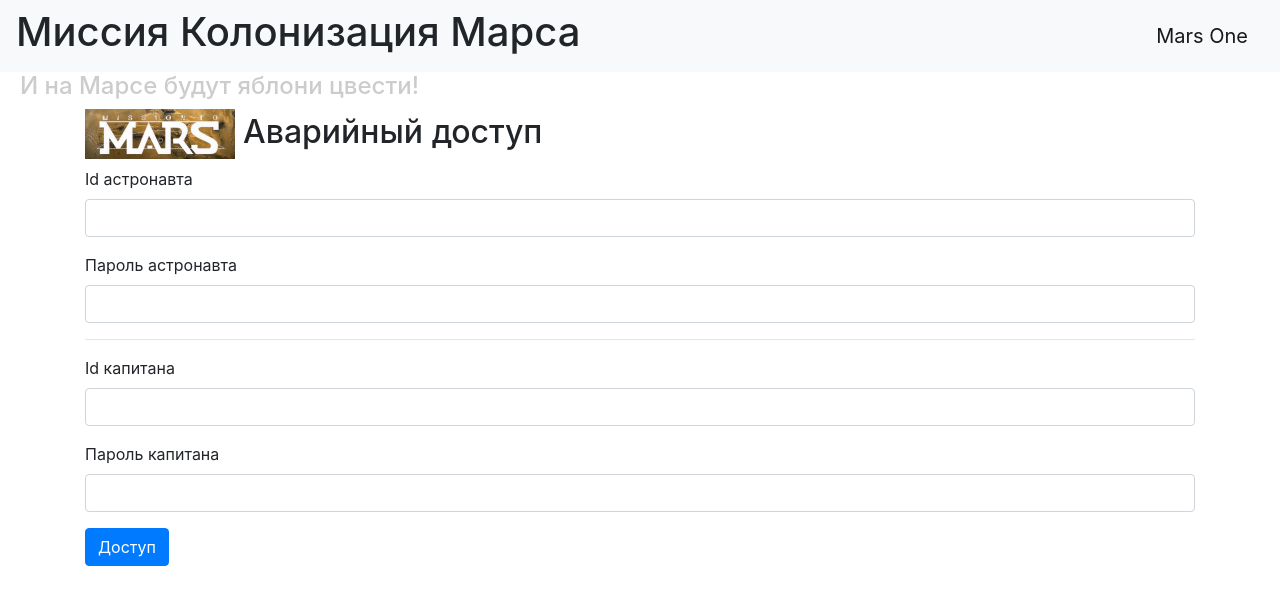
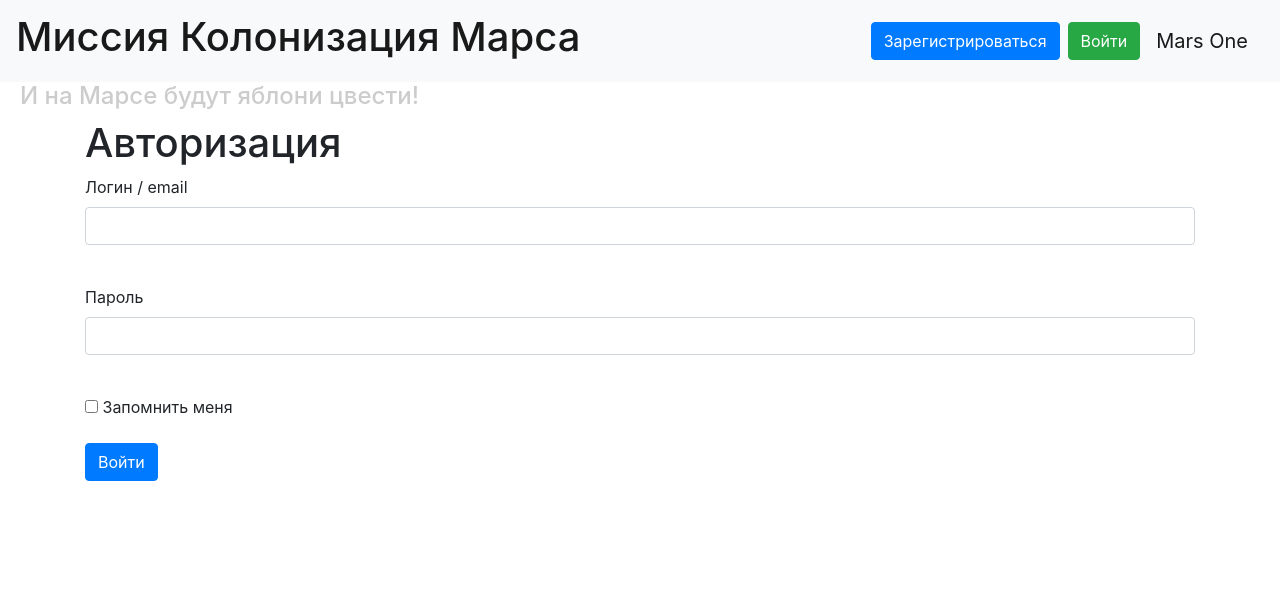
Before and after one commit to asaldele1/mars, a Flask app: page /login in a window 1280 px wide. Shown: the top 605 px of the page. Run offline with Flask 3, Linux system fonts and the light colour scheme; some libraries are stand-ins or nearby versions.

Commit message:
Форма авторизации пользователя

```diff
--- a/app.py
+++ b/app.py
@@ -1,3 +1,5 @@
+import json
+from flask_login import LoginManager, login_required, login_user, logout_user
 from data.jobs import Jobs
 from data import db_session
 import os
@@ -15,6 +17,7 @@ ALLOWED_EXTENSIONS = {'png', 'jpg', 'jpeg', 'gif'}
 DB_PATH = os.path.join(os.path.dirname(__file__), 'mars.db')
 
 bp = Blueprint('main', __name__)
+login_manager = LoginManager()
 
 
 def allowed_file(filename):
@@ -22,7 +25,14 @@ def allowed_file(filename):
            filename.rsplit('.', 1)[1].lower() in ALLOWED_EXTENSIONS
 
 
+@login_manager.user_loader
+def load_user(user_id: int):
+    db_sess = db_session.create_session()
+    return db_sess.query(User).get(user_id)
+
+
 @bp.route("/training/<prof>")
+@login_required
 def training(prof: str):
     prof = prof.lower()
     if "инженер" in prof or "строитель" in prof:
@@ -35,6 +45,7 @@ def training(prof: str):
 
 
 @bp.route("/list_prof/<list_type>")
+@login_required
 def list_prof(list_type: str):
     if list_type in ("ol", "ul"):
         return render_template("list_prof.html", list_type=list_type)
@@ -44,6 +55,7 @@ def list_prof(list_type: str):
 
 @bp.route("/answer")
 @bp.route("/auto_answer")
+@login_required
 def auto_answer():
     param = {
         "surname": "Watny",
@@ -59,12 +71,25 @@ def auto_answer():
     return render_template("auto_answer.html", **param)
 
 
-@bp.route("/login", methods=["GET", "POST"])
+@bp.route('/login', methods=['GET', 'POST'])
 def login():
     form = LoginForm()
     if form.validate_on_submit():
-        return redirect("/success")
-    return render_template("login.html", title="Авариный доступ", form=form)
+        db_sess = db_session.create_session()
+        user = db_sess.query(User).filter(
+            User.email == form.email.data).first()
+        if user and user.check_password(form.password.data):
+            login_user(user, remember=form.remember_me.data)
+            return redirect("/")
+        return render_template('login.html', message="Неправильный логин или пароль", form=form)
+    return render_template('login.html', title='Авторизация', form=form)
+
+
+@bp.route('/logout')
+@login_required
+def logout():
+    logout_user()
+    return redirect("/")
 
 
 @bp.route("/register", methods=['GET', 'POST'])
@@ -87,16 +112,12 @@ def register():
         user.set_password(form.password.data)
         session.add(user)
         session.commit()
-        return redirect(url_for('main.index'))
+        return redirect(url_for('main.login'))
     return render_template('register.html', title='Регистрация', form=form)
 
 
-@bp.route("/success")
-def success():
-    return render_template("success.html", title="Успех")
-
-
 @bp.route("/distribution")
+@login_required
 def distribution():
     crew = [
         "Ридли Скотт",
@@ -110,6 +131,7 @@ def distribution():
 
 
 @bp.route("/table/<gender>/<int:age>")
+@login_required
 def cabin_decor(gender: str, age: int):
     if gender == "female":
         wall_color = "#FFA07A" if age < 21 else "#FF4500"
@@ -124,6 +146,7 @@ def cabin_decor(gender: str, age: int):
 
 
 @bp.route("/member")
+@login_required
 def show_member():
     with open("templates/crew.json", encoding="utf-8") as f:
         crew = json.load(f)
@@ -132,6 +155,7 @@ def show_member():
 
 
 @bp.route('/gallery', methods=['GET', 'POST'])
+@login_required
 def gallery():
     if request.method == 'POST':
         file = request.files.get('file')
@@ -166,6 +190,7 @@ def create_app():
     app.config['SECRET_KEY'] = 'yandexlyceum_secret_key'
     app.register_blueprint(bp)
     db_session.global_init("db/mars_explorer.db")
+    login_manager.init_app(app)
     return app
 
 
--- a/data/users.py
+++ b/data/users.py
@@ -1,4 +1,5 @@
 import datetime
+from flask_login import UserMixin
 import sqlalchemy
 from sqlalchemy import orm
 from werkzeug.security import generate_password_hash, check_password_hash
@@ -6,7 +7,7 @@ from werkzeug.security import generate_password_hash, check_password_hash
 from .db_session import SqlAlchemyBase
 
 
-class User(SqlAlchemyBase):
+class User(SqlAlchemyBase, UserMixin):
     __tablename__ = 'users'
 
     id = sqlalchemy.Column(sqlalchemy.Integer,
--- a/forms/login.py
+++ b/forms/login.py
@@ -4,10 +4,8 @@ from wtforms.validators import DataRequired
 
 
 class LoginForm(FlaskForm):
-    astronaut_id = StringField('Id астронавта', validators=[DataRequired()])
-    astronaut_password = PasswordField(
-        'Пароль астронавта', validators=[DataRequired()])
-    captain_id = StringField('Id капитана', validators=[DataRequired()])
-    captain_password = PasswordField(
-        'Пароль капитана', validators=[DataRequired()])
-    submit = SubmitField('Доступ')
+    email = StringField(
+        'Логин / email', validators=[DataRequired()], id="username")
+    password = PasswordField('Пароль', validators=[DataRequired()])
+    remember_me = BooleanField('Запомнить меня')
+    submit = SubmitField('Войти')
--- a/templates/base.html
+++ b/templates/base.html
@@ -20,7 +20,6 @@
     <title>{{ title }}</title>
   </head>
   <body>
-
     <script
       src="https://code.jquery.com/jquery-3.2.1.slim.min.js"
       integrity="sha384-KJ3o2DKtIkvYIK3UENzmM7KCkRr/rE9/Qpg6aAZGJwFDMVNA/GpGFF93hXpG5KkN"
@@ -38,7 +37,21 @@
     ></script>
     <header>
       <nav class="navbar navbar-light bg-light">
-        <h1>Миссия Колонизация Марса</h1>
+        <a class="navbar-brand" href="#">
+          <h1>Миссия Колонизация Марса</h1>
+        </a>
+        {% if current_user.is_authenticated %}
+        <a class="navbar-brand ml-auto mr-3" href="/logout">{{
+          current_user.name
+        }}</a>
+        {% else %}
+        <div class="ml-auto d-flex mb-0">
+          <a class="btn btn-primary mr-2" href="/register"
+            >Зарегистрироваться</a
+          >
+          <a class="btn btn-success mr-3" href="/login">Войти</a>
+        </div>
+        {% endif %}
         <a class="navbar-brand" href="#">Mars One</a>
       </nav>
     </header>
--- a/templates/login.html
+++ b/templates/login.html
@@ -1,38 +1,20 @@
-{% extends "base.html" %} {% block content %}
-<h2 class="add-emblem">Аварийный доступ</h2>
-<form action="" method="post" novalidate>
-    {{ form.hidden_tag() }}
-    <div class="form-group">
-        {{ form.astronaut_id.label }}<br />
-        {{ form.astronaut_id(class="form-control") }} {% for err in
-        form.astronaut_id.errors %}
-        <div class="alert alert-danger">{{ err }}</div>
-        {% endfor %}
-    </div>
-    <div class="form-group">
-        {{ form.astronaut_password.label }}<br />
-        {{ form.astronaut_password(class="form-control") }} {% for err in
-        form.astronaut_password.errors %}
-        <div class="alert alert-danger">{{ err }}</div>
-        {% endfor %}
-    </div>
-    <hr />
-    <div class="form-group">
-        {{ form.captain_id.label }}<br />
-        {{ form.captain_id(class="form-control") }} {% for err in
-        form.captain_id.errors %}
-        <div class="alert alert-danger">{{ err }}</div>
-        {% endfor %}
-    </div>
-    <div class="form-group">
-        {{ form.captain_password.label }}<br />
-        {{ form.captain_password(class="form-control") }} {% for err in
-        form.captain_password.errors %}
-        <div class="alert alert-danger">{{ err }}</div>
-        {% endfor %}
-    </div>
-    <button type="submit" class="btn btn-primary">
-        {{ form.submit.label.text }}
-    </button>
-</form>
+{% extends "base.html" %}
+{% block content %}
+    <h1>Авторизация</h1>
+    <form action="" method="post">
+        {{ form.hidden_tag() }}
+        {% for field in form if field.name not in ('csrf_token', 'submit', 'remember_me') %}
+        {% if field.label %}
+        <p>
+            {{ field.label }}<br>
+            {{ field(class="form-control") }}<br>
+            {% for error in field.errors %}
+            <div class="alert alert-danger" role="alert">{{ error }}</div>
+            {% endfor %}
+        </p>
+        {% endif %}{% endfor %}
+        <p>{{ form.remember_me() }} {{ form.remember_me.label }}</p>
+        <p>{{ form.submit(type="submit", class="btn btn-primary") }}</p>
+        <div>{{ message }}</div>
+    </form>
 {% endblock %}
```
Also changed, not shown: forms/register.py (+10 -10 lines), templates/success.html (deleted, +0 -8 lines).
